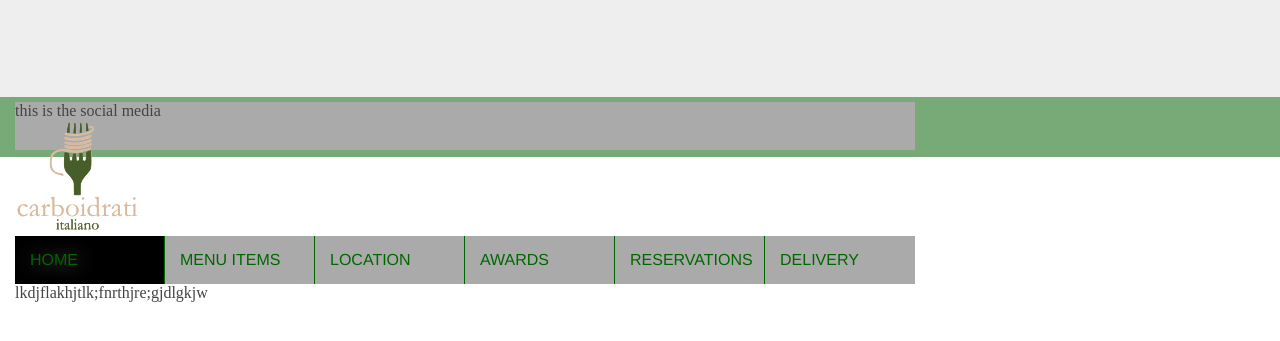
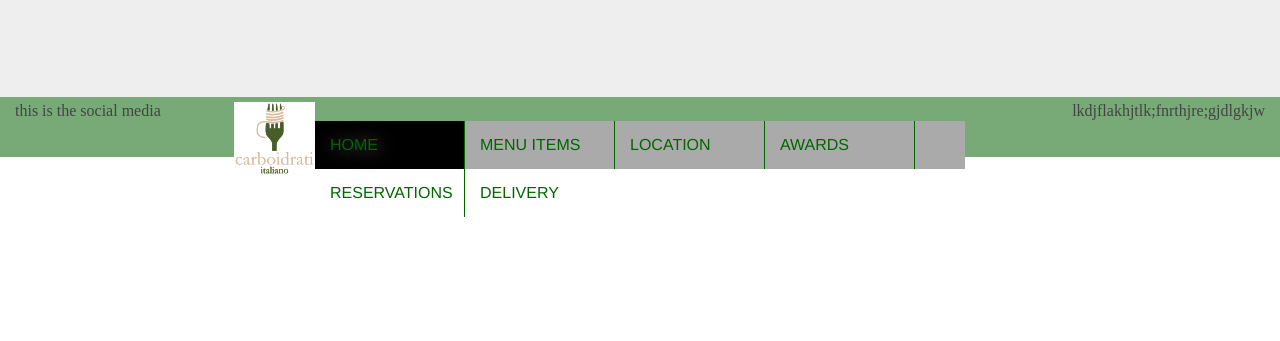
Before and after one commit to sdilts/Web-Design-Final, a plain HTML site: page index.html in a window 1280 px wide. Shown: the part 165-506 px from the top of the page. Drawn offline with Linux system fonts and the light colour scheme.

Commit message:
Centered footer menubar and aligned text

```diff
--- a/css/global.css
+++ b/css/global.css
@@ -75,18 +75,33 @@ body {
 	height: 50px;
 }
 
+#social-media {
+    width: 17.5%;
+    float: left;
+}
+
 #vlogo {
-	width: 125px;
+    width: 10%;
+    float: left;
+    background-color: white;
+}
+
+#legal-footer {
+    width: 17.5%;
+    float: left;
+    text-align: right;
 }
 
 #center-footer {
-	margin: auto:
-	width: 1025;
+    width: 65%;
+    float: left;
 }
 
-#footer ul {
-	width: 900px;
+#center-footer ul {
+    width: 90%;
+    margin: 2.25% 0px 2.25% 0px;
 }
+
 .clear {
 	clear:both;
 }
--- a/index.html
+++ b/index.html
@@ -43,11 +43,11 @@
 	<div class="nav" id="bottom_nav">
 
 
-	  <ul>
-	    <li id="social-media">
+	    <div id="social-media">
 	      this is the social media
-	    </li>
-	    <li id="center-footer">
+	    </div>
+
+	    <div id="center-footer">
 	      <img id="vlogo" src="./images/carbVert01.svg" alt="carboidrati italiano">
 	      <ul>
 		<li><a class="active" href="index.html">Home</a></li>
@@ -57,12 +57,12 @@
 		<li><a href="index.html">Reservations</a></li>
 		<li><a href="index.html">Delivery</a></li>
 	      </ul>
-	    </li>
-	    <li id="legal">
+	    </div>
+
+	    <div id="legal-footer">
 	      lkdjflakhjtlk;fnrthjre;gjdlgkjw
-	    </li>
+	    </div>
 
-	  </ul>
 
 	</div>
       </div>
```
Lines whose indentation alone changed are shown as unchanged.
